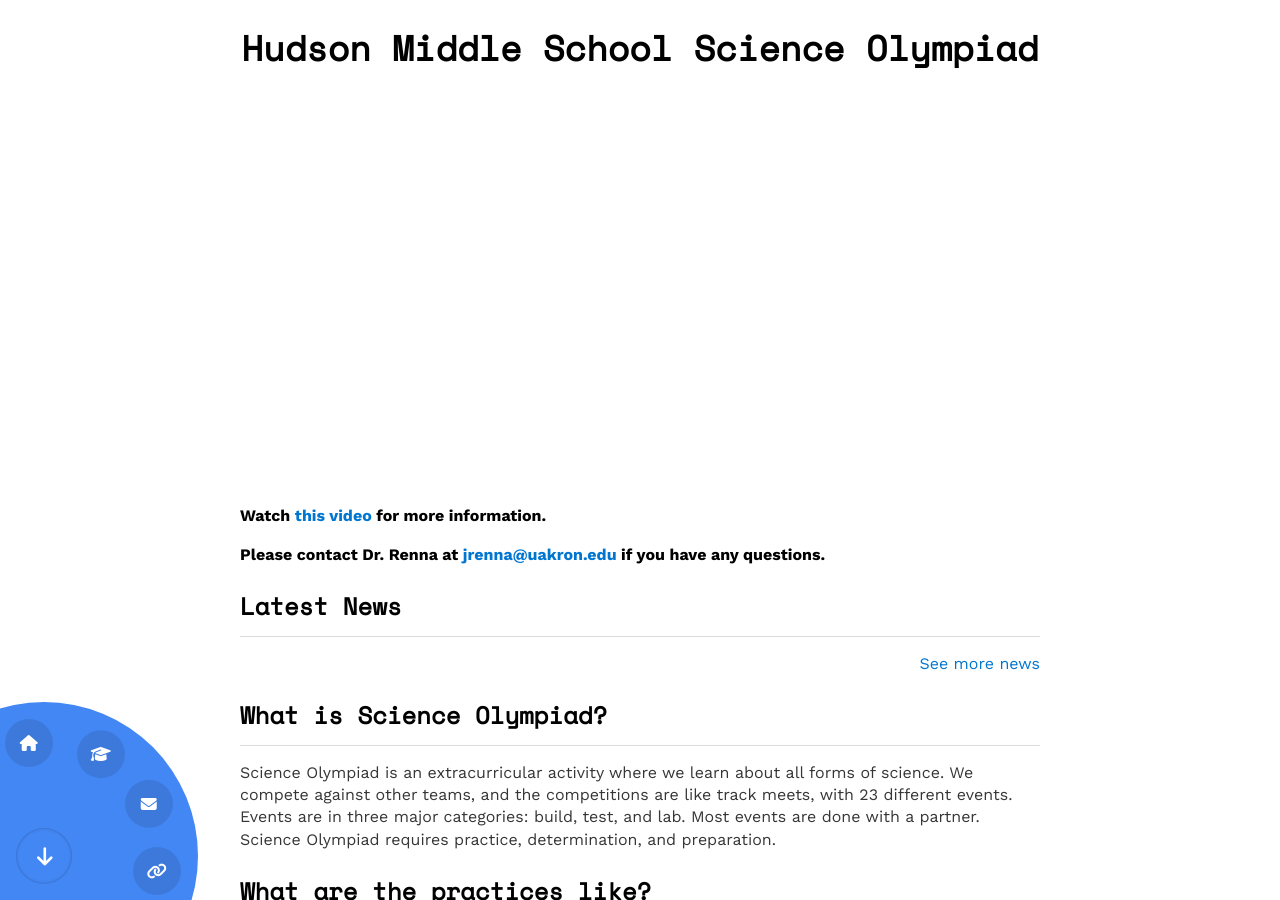
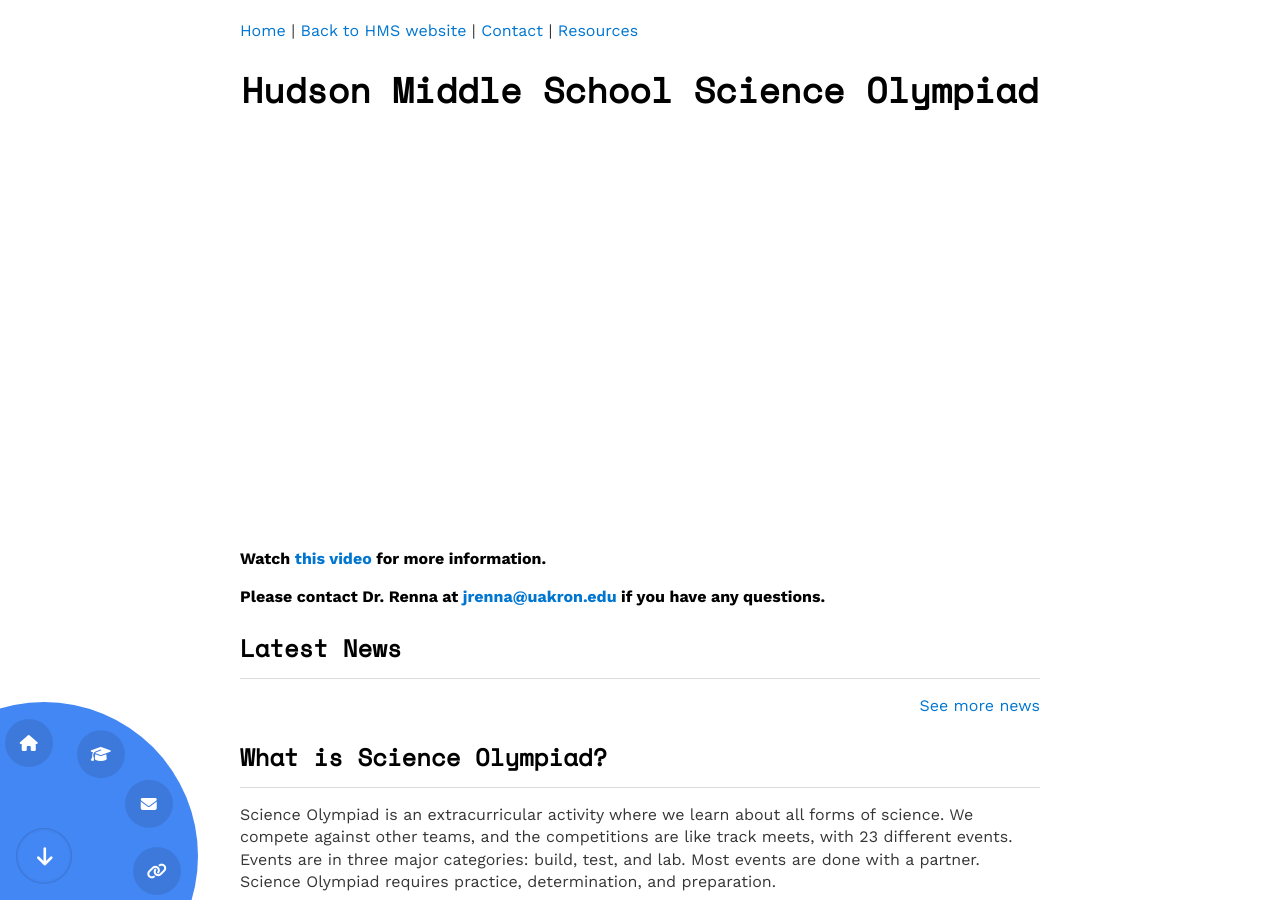
Before and after one commit to HMSSO/SciOly-Website, a Jekyll site: the page built from index.md, in a window 1280 px wide and 900 px high. Built offline with Jekyll 4.4.1, drawn with Linux system fonts in a browser that asks for light colours; nearby versions of some CDN libraries.

Commit message:
Update default.html

```diff
--- a/_layouts/default.html
+++ b/_layouts/default.html
@@ -19,7 +19,10 @@
 	<script src="https://use.fontawesome.com/c3dc2f3a63.js"></script>
 </head>
 <body>
-    <h1 style=" text-align: center;">
+    <header>
+	    <p><a href="https://scioly.netlify.app">Home</a> | <a href="https://www.hudson.k12.oh.us">Back to HMS website</a> | <a href="/contact.html">Contact</a> | <a href="/links.html">Resources</a></p>
+	</header>
+	<h1 style=" text-align: center;">
         {{ page.title }}
     </h1>
 {{ content }}
```
